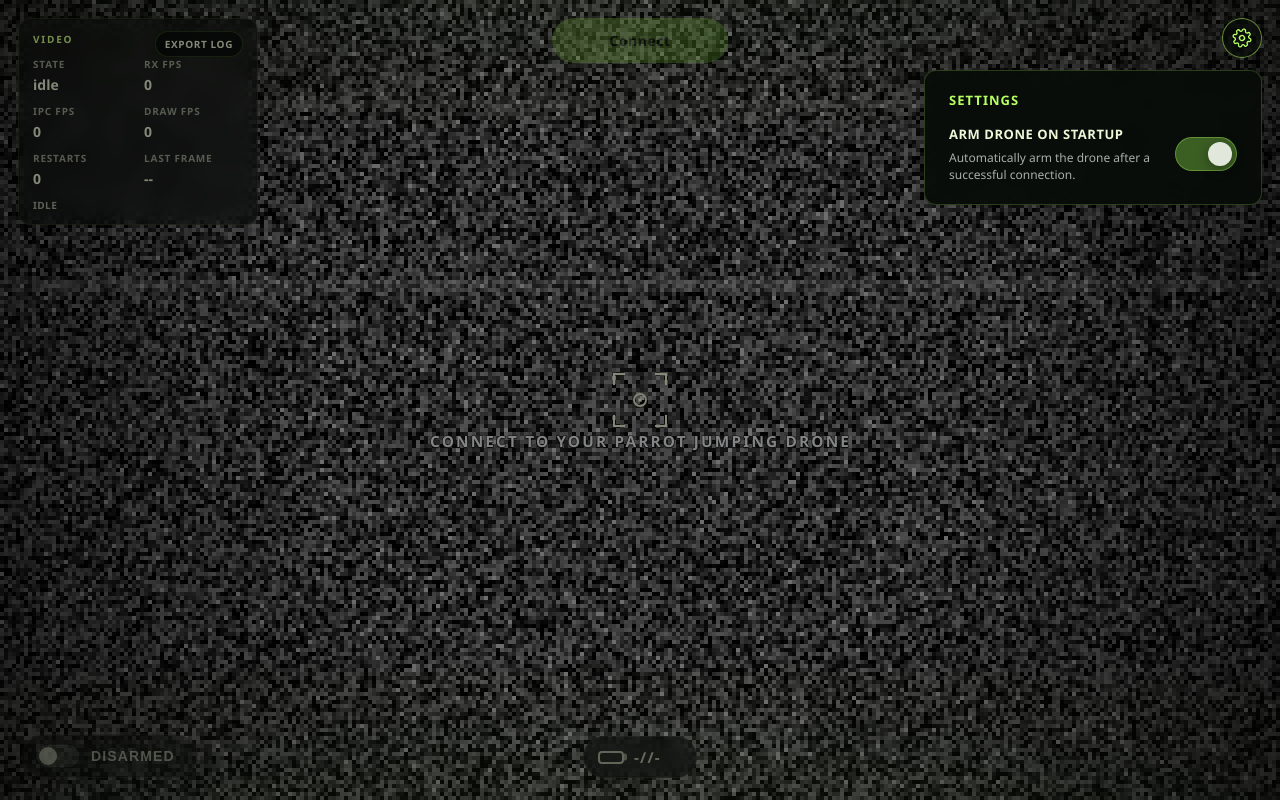
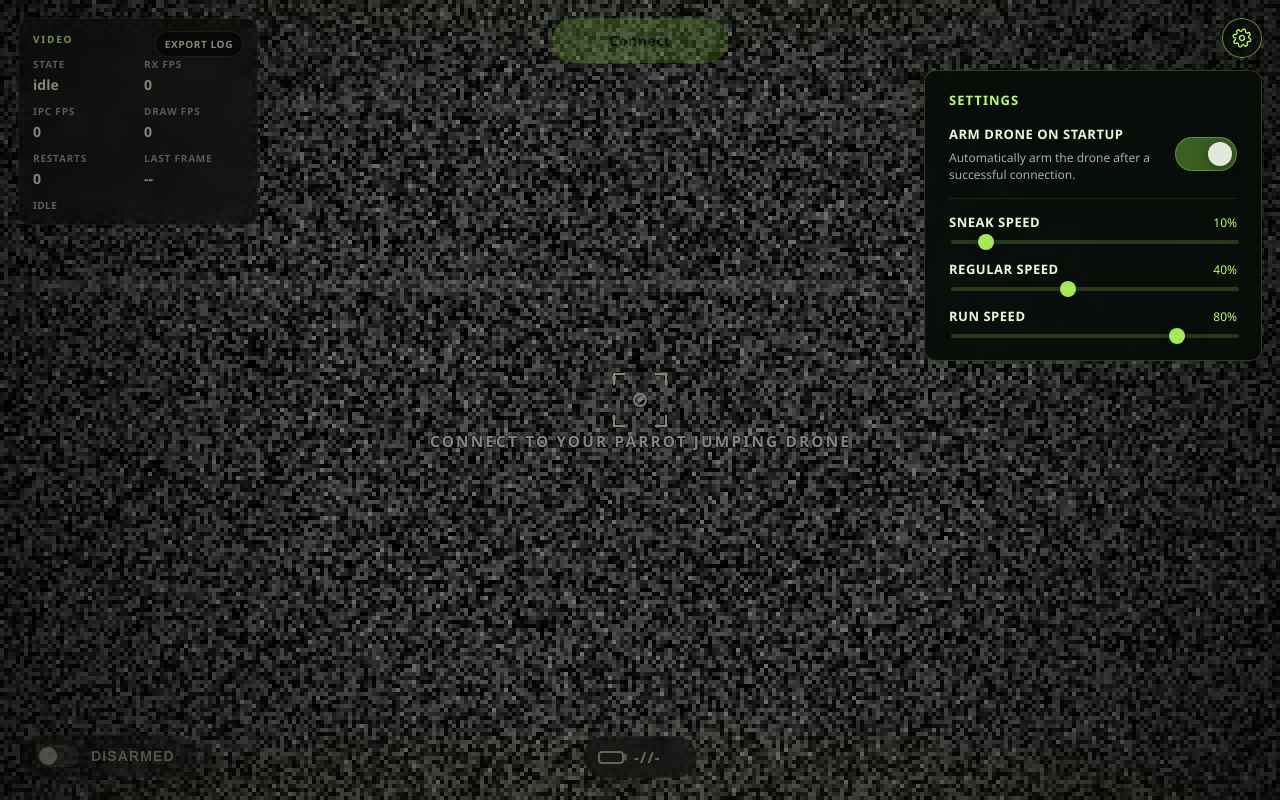
Before and after one commit to sAleksander/FreeDrive-Jumping, a React (Vite) app: page / in a window 1280 px wide. Both pictures are taken after a click on the button "Open settings". Built offline with nearby package versions, Linux system fonts and the light colour scheme.

Commit message:
feat: add configurable speed settings with stepped sliders

```diff
--- a/electron/preload.ts
+++ b/electron/preload.ts
@@ -33,6 +33,9 @@
 
 export interface AppSettings {
   armOnStartup: 0 | 1;
+  sneakSpeed: number;
+  regularSpeed: number;
+  runSpeed: number;
 }
 
 export interface RendererVideoDiagnostics {
--- a/settings.json
+++ b/settings.json
@@ -1,3 +1,6 @@
 {
-  "armOnStartup": 1
+  "armOnStartup": 1,
+  "sneakSpeed": 5,
+  "regularSpeed": 20,
+  "runSpeed": 100
 }
--- a/src/App.tsx
+++ b/src/App.tsx
@@ -22,6 +22,9 @@
     saving: settingsSaving,
     settings,
     setArmOnStartup,
+    setSneakSpeed,
+    setRegularSpeed,
+    setRunSpeed,
   } = useAppSettings();
 
   const {
@@ -39,7 +42,11 @@
   const noiseCanvasRef = useRxNoiseCanvas(shouldShowNoiseCanvas);
   const hudAlert = getDroneHudAlert(status, hasConnectedOnce);
 
-  useDriveKeyboard(status.connected, status.armed, runAction);
+  useDriveKeyboard(status.connected, status.armed, runAction, {
+    sneak: settings.sneakSpeed,
+    regular: settings.regularSpeed,
+    run: settings.runSpeed,
+  });
 
   return (
     <FpvStage
@@ -65,12 +72,18 @@
       <SettingsButton open={settingsOpen} onToggle={() => setSettingsOpen(v => !v)} />
       <SettingsModal
         armOnStartup={settings.armOnStartup === 1}
+        sneakSpeed={settings.sneakSpeed}
+        regularSpeed={settings.regularSpeed}
+        runSpeed={settings.runSpeed}
         disabled={settingsLoading || settingsSaving}
         open={settingsOpen}
         onClose={() => setSettingsOpen(false)}
         onToggleArmOnStartup={() => {
           void setArmOnStartup(settings.armOnStartup !== 1);
         }}
+        onSneakSpeedChange={v => { void setSneakSpeed(v); }}
+        onRegularSpeedChange={v => { void setRegularSpeed(v); }}
+        onRunSpeedChange={v => { void setRunSpeed(v); }}
       />
     </FpvStage>
   );
--- a/src/features/drone/hooks/useDriveKeyboard.ts
+++ b/src/features/drone/hooks/useDriveKeyboard.ts
@@ -10,12 +10,15 @@
   connected: boolean,
   armed: boolean,
   runAction: RunDroneAction,
+  speeds: { sneak: number; regular: number; run: number },
 ) {
   const heldCommandsRef = useRef<Set<DroneDriveCommand>>(new Set());
   const modifiersRef = useRef({
     slow: false,
     shift: false,
   });
+  const speedsRef = useRef(speeds);
+  speedsRef.current = speeds;
 
   useEffect(() => {
     if (!connected || !armed) {
@@ -27,7 +30,7 @@
         drone.setDriveState(
           toDriveState(
             heldCommandsRef.current,
-            getDriveSpeedFromModifiers(modifiersRef.current),
+            getDriveSpeedFromModifiers(modifiersRef.current, speedsRef.current),
           ),
         ));
 
--- a/src/features/drone/lib/driveState.ts
+++ b/src/features/drone/lib/driveState.ts
@@ -1,7 +1,3 @@
-const DEFAULT_DRIVE_SPEED = 40;
-const SLOW_DRIVE_SPEED = 10;
-const BOOST_DRIVE_SPEED = 80;
-
 const keyMap: Record<string, DroneDriveCommand> = {
   ArrowUp: 'forward',
   ArrowDown: 'backward',
@@ -19,23 +15,17 @@
     backward: false,
     left: false,
     right: false,
-    speed: DEFAULT_DRIVE_SPEED,
+    speed: 40,
   };
 }
 
-export function getDriveSpeedFromModifiers(modifiers: {
-  slow: boolean;
-  shift: boolean;
-}): number {
-  if (modifiers.shift) {
-    return BOOST_DRIVE_SPEED;
-  }
-
-  if (modifiers.slow) {
-    return SLOW_DRIVE_SPEED;
-  }
-
-  return DEFAULT_DRIVE_SPEED;
+export function getDriveSpeedFromModifiers(
+  modifiers: { slow: boolean; shift: boolean },
+  speeds: { sneak: number; regular: number; run: number },
+): number {
+  if (modifiers.shift) return speeds.run;
+  if (modifiers.slow) return speeds.sneak;
+  return speeds.regular;
 }
 
 export function toDriveState(
--- a/src/features/settings/components/SettingsModal.module.css
+++ b/src/features/settings/components/SettingsModal.module.css
@@ -113,6 +113,65 @@
   background: rgba(19, 29, 22, 0.95);
 }
 
+.divider {
+  height: 1px;
+  margin: 14px 0;
+  background: rgba(184, 255, 99, 0.1);
+}
+
+.sliderSection {
+  display: flex;
+  flex-direction: column;
+  gap: 14px;
+}
+
+.sliderRow {
+  display: flex;
+  flex-direction: column;
+  gap: 7px;
+}
+
+.sliderHeader {
+  display: flex;
+  align-items: baseline;
+  justify-content: space-between;
+}
+
+.sliderValue {
+  font-size: 12px;
+  font-variant-numeric: tabular-nums;
+  color: var(--hud-accent);
+}
+
+.slider {
+  width: 100%;
+  height: 4px;
+  appearance: none;
+  border-radius: 2px;
+  background: rgba(184, 255, 99, 0.18);
+  outline: none;
+  cursor: pointer;
+}
+
+.slider::-webkit-slider-thumb {
+  appearance: none;
+  width: 16px;
+  height: 16px;
+  border-radius: 50%;
+  background: rgba(184, 255, 99, 0.9);
+  cursor: pointer;
+  box-shadow: 0 2px 8px rgba(0, 0, 0, 0.4);
+}
+
+.slider:disabled {
+  opacity: 0.45;
+  cursor: default;
+}
+
+.slider:disabled::-webkit-slider-thumb {
+  cursor: default;
+}
+
 @media (max-width: 720px) {
   .modal {
     right: 12px;
--- a/src/features/settings/components/SettingsModal.tsx
+++ b/src/features/settings/components/SettingsModal.tsx
@@ -1,20 +1,41 @@
+import { useEffect, useState } from 'react';
 import styles from './SettingsModal.module.css';
 
 interface SettingsModalProps {
   armOnStartup: boolean;
+  sneakSpeed: number;
+  regularSpeed: number;
+  runSpeed: number;
   disabled?: boolean;
   open: boolean;
   onClose: () => void;
   onToggleArmOnStartup: () => void;
+  onSneakSpeedChange: (v: number) => void;
+  onRegularSpeedChange: (v: number) => void;
+  onRunSpeedChange: (v: number) => void;
 }
 
 export function SettingsModal({
   armOnStartup,
+  sneakSpeed,
+  regularSpeed,
+  runSpeed,
   disabled = false,
   open,
   onClose,
   onToggleArmOnStartup,
+  onSneakSpeedChange,
+  onRegularSpeedChange,
+  onRunSpeedChange,
 }: SettingsModalProps) {
+  const [localSneak, setLocalSneak] = useState(sneakSpeed);
+  const [localRegular, setLocalRegular] = useState(regularSpeed);
+  const [localRun, setLocalRun] = useState(runSpeed);
+
+  useEffect(() => { setLocalSneak(sneakSpeed); }, [sneakSpeed]);
+  useEffect(() => { setLocalRegular(regularSpeed); }, [regularSpeed]);
+  useEffect(() => { setLocalRun(runSpeed); }, [runSpeed]);
+
   if (!open) return null;
 
   return (
@@ -42,6 +63,64 @@
             </span>
           </button>
         </div>
+
+        <div className={styles.divider} />
+
+        <div className={styles.sliderSection}>
+          <div className={styles.sliderRow}>
+            <div className={styles.sliderHeader}>
+              <p className={styles.label}>Sneak speed</p>
+              <span className={styles.sliderValue}>{localSneak}%</span>
+            </div>
+            <input
+              className={styles.slider}
+              disabled={disabled}
+              max={100}
+              min={0}
+              step={5}
+              type="range"
+              value={localSneak}
+              onChange={e => setLocalSneak(Number(e.target.value))}
+              onPointerUp={e => onSneakSpeedChange(Number((e.target as HTMLInputElement).value))}
+            />
+          </div>
+
+          <div className={styles.sliderRow}>
+            <div className={styles.sliderHeader}>
+              <p className={styles.label}>Regular speed</p>
+              <span className={styles.sliderValue}>{localRegular}%</span>
+            </div>
+            <input
+              className={styles.slider}
+              disabled={disabled}
+              max={100}
+              min={0}
+              step={5}
+              type="range"
+              value={localRegular}
+              onChange={e => setLocalRegular(Number(e.target.value))}
+              onPointerUp={e => onRegularSpeedChange(Number((e.target as HTMLInputElement).value))}
+            />
+          </div>
+
+          <div className={styles.sliderRow}>
+            <div className={styles.sliderHeader}>
+              <p className={styles.label}>Run speed</p>
+              <span className={styles.sliderValue}>{localRun}%</span>
+            </div>
+            <input
+              className={styles.slider}
+              disabled={disabled}
+              max={100}
+              min={0}
+              step={5}
+              type="range"
+              value={localRun}
+              onChange={e => setLocalRun(Number(e.target.value))}
+              onPointerUp={e => onRunSpeedChange(Number((e.target as HTMLInputElement).value))}
+            />
+          </div>
+        </div>
       </div>
     </>
   );
--- a/src/features/settings/hooks/useAppSettings.ts
+++ b/src/features/settings/hooks/useAppSettings.ts
@@ -2,6 +2,9 @@
 
 const defaultSettings: AppSettings = {
   armOnStartup: 1,
+  sneakSpeed: 10,
+  regularSpeed: 40,
+  runSpeed: 80,
 };
 
 export function useAppSettings() {
@@ -53,10 +56,43 @@
     }
   }, [settingsApi]);
 
+  const setSneakSpeed = useCallback(async (v: number) => {
+    if (!settingsApi) return;
+    setSaving(true);
+    try {
+      setSettings(await settingsApi.update({ sneakSpeed: v }));
+    } finally {
+      setSaving(false);
+    }
+  }, [settingsApi]);
+
+  const setRegularSpeed = useCallback(async (v: number) => {
+    if (!settingsApi) return;
+    setSaving(true);
+    try {
+      setSettings(await settingsApi.update({ regularSpeed: v }));
+    } finally {
+      setSaving(false);
+    }
+  }, [settingsApi]);
+
+  const setRunSpeed = useCallback(async (v: number) => {
+    if (!settingsApi) return;
+    setSaving(true);
+    try {
+      setSettings(await settingsApi.update({ runSpeed: v }));
+    } finally {
+      setSaving(false);
+    }
+  }, [settingsApi]);
+
   return {
     loading,
     saving,
     settings,
     setArmOnStartup,
+    setSneakSpeed,
+    setRegularSpeed,
+    setRunSpeed,
   };
 }
--- a/src/vite-env.d.ts
+++ b/src/vite-env.d.ts
@@ -34,6 +34,9 @@
 
   interface AppSettings {
     armOnStartup: 0 | 1;
+    sneakSpeed: number;
+    regularSpeed: number;
+    runSpeed: number;
   }
 
   interface RendererVideoDiagnostics {
```
Also changed, not shown: electron/settings/app-settings.ts (+17 -3 lines).
